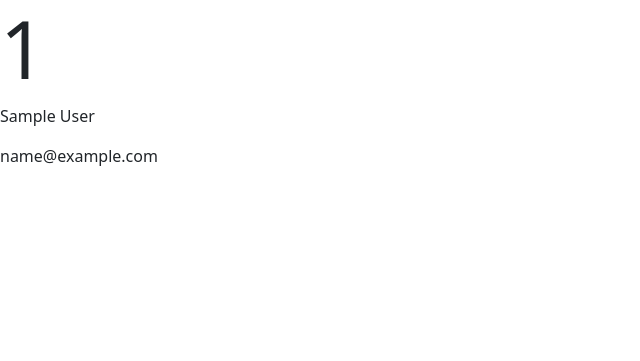
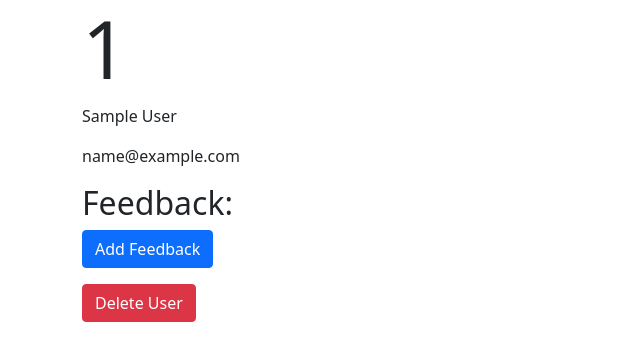
Before and after one commit to jim-francis/flask-feedback-exercise, a Flask app: template templates/users.html in a window 1280 px wide. Shown: the top 361 px of the page, without its empty margins (0-640 px from the left). Run offline with Flask 2, Linux system fonts and the light colour scheme; the template is opened without the code that fills it: values that come from a table or form of the project are taken from there, others are empty; the visitor is signed in with stand-in values (Sample User, id 1); data comes from the database, SQL or seed files in the repository.

Commit message:
Begin building feedback views

```diff
--- a/app.py
+++ b/app.py
@@ -1,6 +1,8 @@
 from flask import Flask, render_template, redirect, session, flash
 from models import connect_db, db, User, Feedback
-from forms import RegisterForm, LoginForm
+from forms import FeedbackForm, RegisterForm, LoginForm, DeleteForm
+from sqlalchemy.exc import IntegrityError
+from werkzeug.exceptions import Unauthorized
 
 app = Flask(__name__)
 app.config['SQLALCHEMY_DATABASE_URI'] = "postgresql:///flask-feedback"
@@ -26,11 +28,14 @@ def register_form():
         last_name = form.last_name.data
 
         user = User.register(username, password, email, first_name, last_name)
-
-        db.session.commit()
+        try:
+            db.session.commit()
+        except IntegrityError:
+            form.username.errors.append('Username taken')
+            return render_template('register.html', form=form)
         session['username'] = user.username
 
-        return redirect('/secret')
+        return redirect(f'users/{user.username}')
 
     return render_template('register.html', form=form)
 
@@ -59,9 +64,46 @@ def logout():
 
 @app.route('/users/<username>')
 def show_user(username):
-    if "username" not in session:
-        flash("You must be logged in to view")
-        return redirect("/login")
-    else:
-        user = User.query.filter_by(username=username).first()
-        return render_template("/users.html", user=user)
+    if "username" not in session or username != session['username']:
+        raise Unauthorized()
+
+    user = User.query.filter_by(username=username).first()
+    form = DeleteForm()
+
+    return render_template("/users.html", user=user, form=form)
+
+@app.route('/users/<username>/delete', methods=["POST"])
+def delete_user(username):
+    if "username" not in session or username != session['username']:
+        raise Unauthorized()
+
+    user = User.query.filter_by(username=username).first()
+    db.session.delete(user)
+    db.session.commit()
+    session.pop("username")
+
+    return redirect('/login')
+
+@app.route("/users/<username>/feedback/add", methods=["GET","POST"])
+def add_feedback(username):
+    if "username" not in session or username != session['username']:
+        raise Unauthorized()
+
+    form = FeedbackForm()
+
+    if form.validate_on_submit():
+        title = form.title.data
+        content = form.content.data
+
+        feedback = Feedback(
+            title = title,
+            content = content,
+            username = username
+        )
+
+        db.session.add(feedback)
+        db.session.commit()
+
+        return redirect(f"/users/{username}")
+
+    return render_template("add-feedback.html", form=form)
--- a/forms.py
+++ b/forms.py
@@ -3,6 +3,7 @@ from wtforms import StringField, EmailField, PasswordField
 from wtforms.validators import InputRequired
 
 class RegisterForm(FlaskForm):
+    """Register User"""
     username = StringField("Username", validators=[InputRequired()])
     password = PasswordField("Password", validators=[InputRequired()])
     email = EmailField("Email", validators=[InputRequired()])
@@ -12,3 +13,11 @@ class RegisterForm(FlaskForm):
 class LoginForm(FlaskForm):
     username = StringField("Username", validators=[InputRequired()])
     password = PasswordField("Password", validators=[InputRequired()])
+
+class FeedbackForm(FlaskForm):
+    """Add Feedback"""
+    title = StringField("Title", validators=[InputRequired()])
+    content = StringField("Content", validators=[InputRequired()])
+
+class DeleteForm(FlaskForm):
+    """Delete Form"""
--- a/models.py
+++ b/models.py
@@ -16,6 +16,7 @@ class User(db.Model):
     email = db.Column(db.String(50), nullable=False)
     first_name = db.Column(db.String(30), nullable=False)
     last_name = db.Column(db.String(30), nullable=False)
+    feedback = db.relationship("Feedback", backref="user", cascade="all,delete")
 
     @classmethod
     def register(cls, username, password, email, first_name, last_name):
--- a/templates/users.html
+++ b/templates/users.html
@@ -1,7 +1,32 @@
 {% extends 'base.html' %}
 {% block title %}{{user.username}}{% endblock %}
 {% block content %}
+<div class="container">
 <h1 class="display-1">{{user.username}}</h1>
 <p>{{user.first_name}} {{user.last_name}}</p>
 <p>{{user.email}}</p>
+<h2>Feedback:</h2>
+{% for feedback in user.feedback %}
+<ul class="feedback-list">
+<li><b>{{feedback.title}}</b>
+    <em>{{feedback.content}}</em>
+</li>
+<form>
+    {{form.hidden_tag()}}
+    <button class="btn btn-primary">Edit</button>
+    <button class="btn btn-danger">Delete</button>
+</form>
+{% endfor %}
+</ul>
+<p>
+    <a href="/users/{{user.username}}/feedback/add" class="btn btn-primary">
+        Add Feedback
+    </a>
+</p>
+<form>
+<button class="btn btn-danger" formaction="/users/{{user.username}}/delete" formmethod="POST">
+    Delete User
+</button>
+</form>
+</div>
 {% endblock %}
```
Also changed, not shown: templates/add-feedback.html (added, +27 -0 lines).
